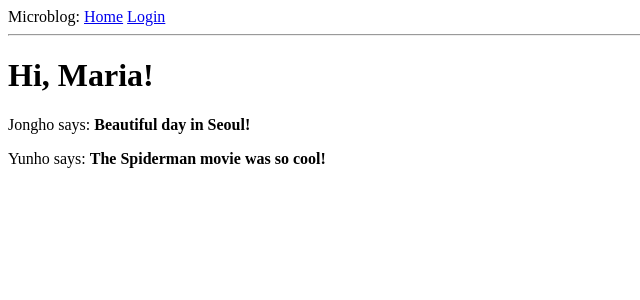
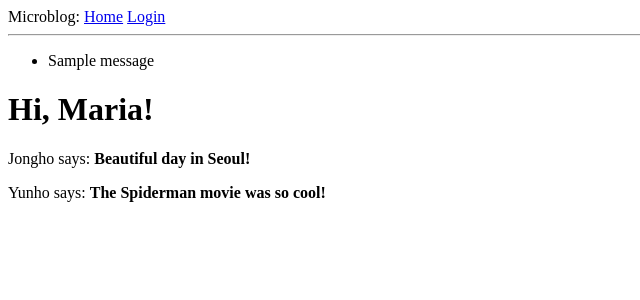
Before and after one commit to marzort/microblog, a Flask app: page / in a window 1280 px wide. Shown: the top 300 px of the page, without its empty margins (0-640 px from the left). Run offline with Flask 3, Linux system fonts and the light colour scheme; one stand-in notice (Sample message) is shown.

Commit message:
updated base html to show messages

```diff
--- a/app/templates/base.html
+++ b/app/templates/base.html
@@ -14,6 +14,20 @@
             <a href="/login">Login</a>
         </div>
         <hr>
+        <!--
+        with construct assigns result of function to a messages variable;
+        get_flashed_messages() returns list of all messages registered with flash();
+        messages removed from list after requested
+        -->
+        {% with messages = get_flashed_messages() %}
+        {% if messages %}
+        <ul>
+            {% for message in messages %}
+            <li>{{ message }}</li>
+            {% endfor %}
+        </ul>
+        {% endif %}
+        {% endwith %}
         {% block content %}{% endblock %}
         <!-- block statement defines the place where the derived templates can insert themselves -->
     </body>
```
